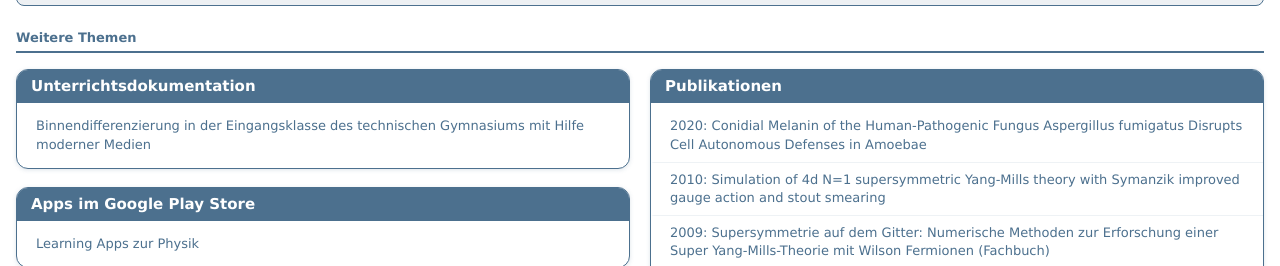
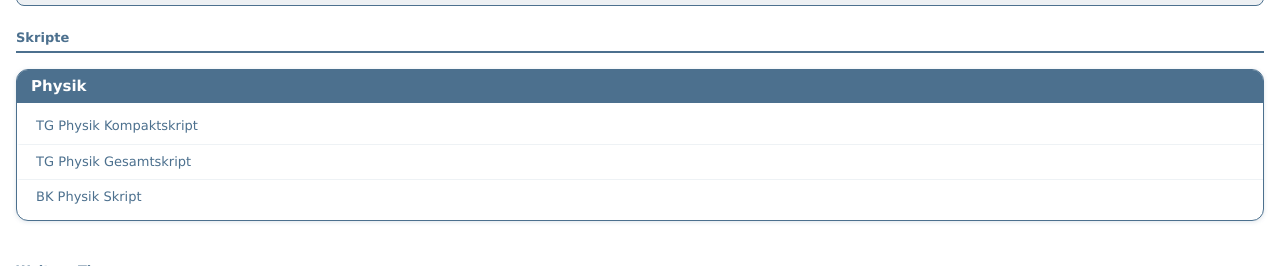
Before and after one commit to devlxf/devlxf.github.io, a plain HTML site: page index.html in a window 1280 px wide. Shown: the part 683-949 px from the top of the page. Drawn offline with Linux system fonts and the light colour scheme.

Commit message:
Abschnitt Skripte mit den drei Physikskripten ergaenzt
Die PDFs liegen als Release-Dateien (Tag 'skripte') und nicht im Repository, damit die Historie schlank bleibt.

```diff
--- a/index.html
+++ b/index.html
@@ -245,6 +245,23 @@
         </div>
     </div>
 
+    <!-- Skripte -->
+    <div class="content">
+        <h2>Skripte</h2>
+        <div class="themes">
+            <div class="theme-col">
+                <div class="theme-card">
+                    <h3>Physik</h3>
+                    <ul>
+                        <li><a href="https://github.com/devlxf/devlxf.github.io/releases/download/skripte/TG-Physik-Kompaktskript.pdf" title="PDF, 54 MB">TG Physik Kompaktskript</a></li>
+                        <li><a href="https://github.com/devlxf/devlxf.github.io/releases/download/skripte/TG-Physik-Gesamtskript.pdf" title="PDF, 100 MB">TG Physik Gesamtskript</a></li>
+                        <li><a href="https://github.com/devlxf/devlxf.github.io/releases/download/skripte/BK-Physik-Skript.pdf" title="PDF, 38 MB">BK Physik Skript</a></li>
+                    </ul>
+                </div>
+            </div>
+        </div>
+    </div>
+
     <!-- Inhalt -->
     <div class="content">
         <h2>Weitere Themen</h2>
```
